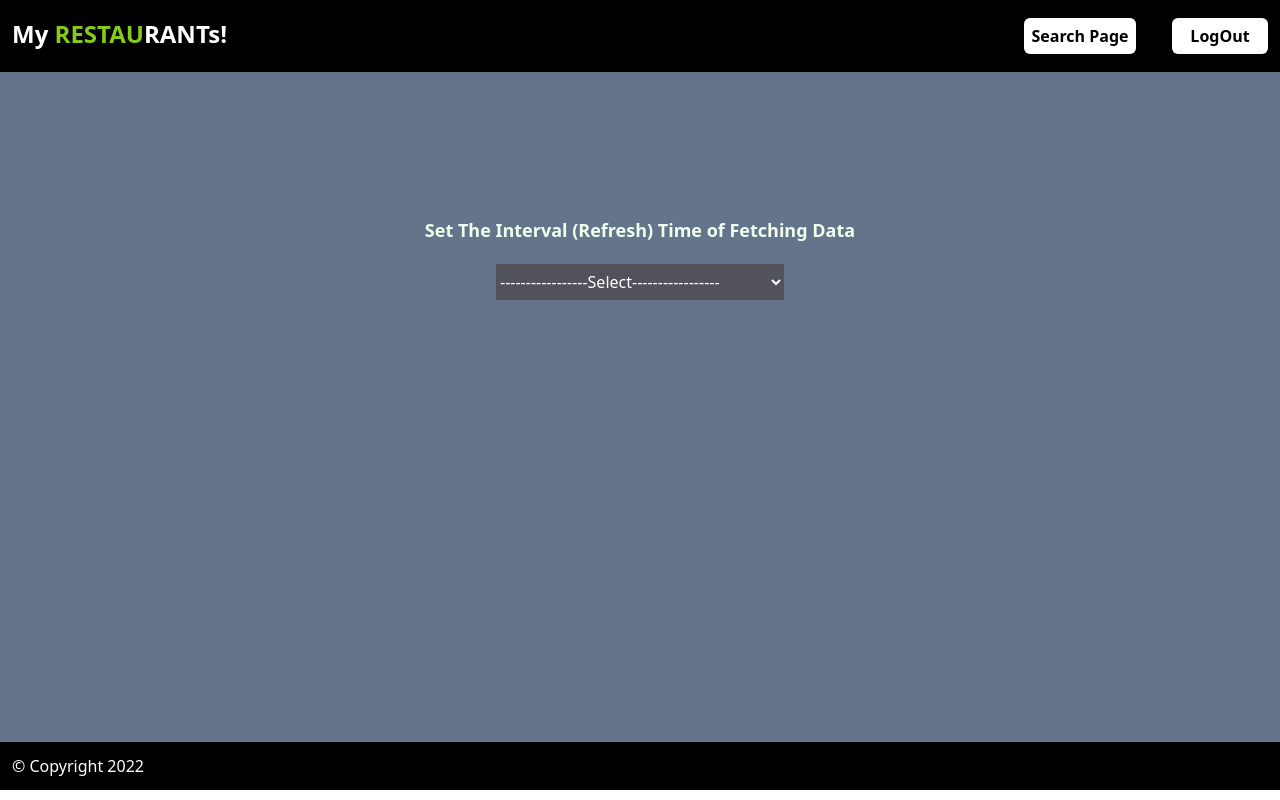
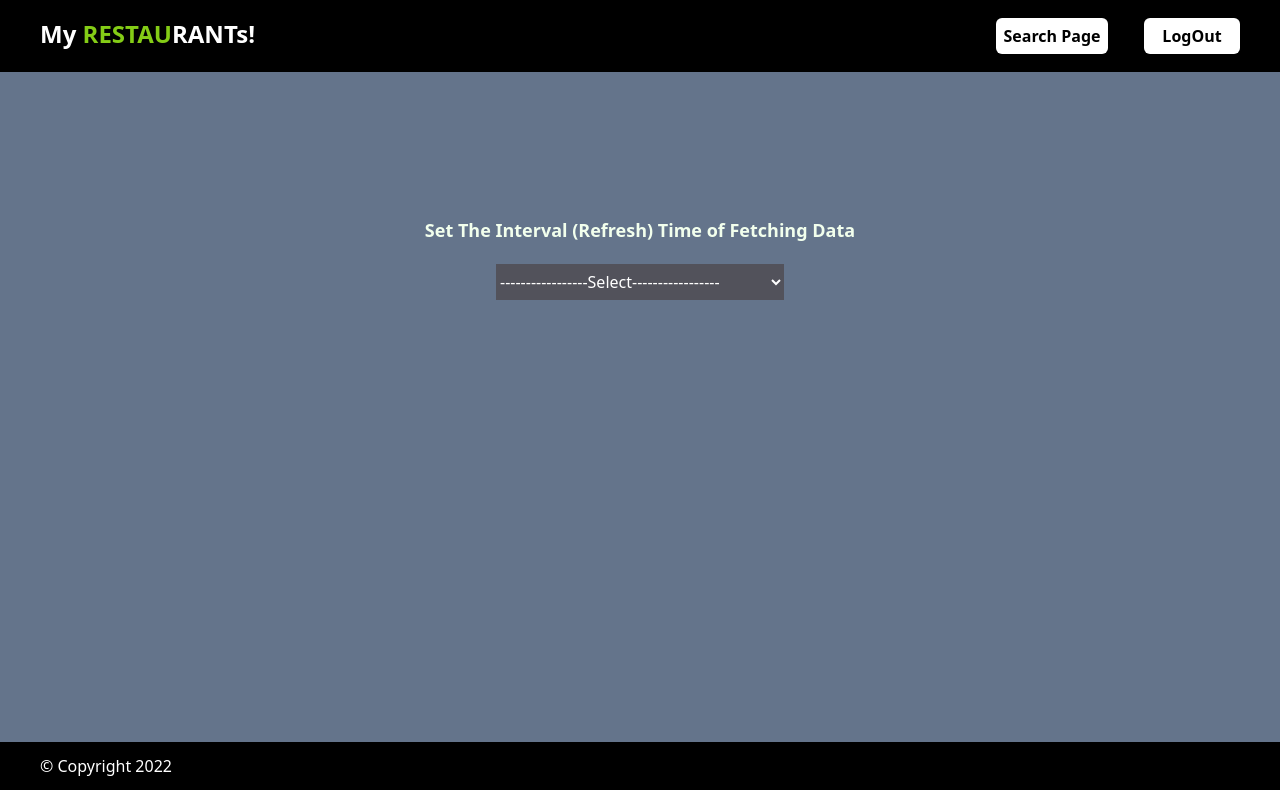
Before and after one commit to iViewlabs-internal/Restaurant-App, a React (Create React App) app: page /settings in a window 1280 px wide. Built offline with nearby package versions, Linux system fonts and the light colour scheme.

Commit message:
fixed container bug on navbar and setting page

```diff
--- a/src/app/components/footer/Footer.jsx
+++ b/src/app/components/footer/Footer.jsx
@@ -5,7 +5,7 @@ const Footer = () => {
   const year = date.getFullYear();
   return (
     <div className="h-12 bg-black">
-    <div className="text-white container">
+    <div className="text-white container mx-auto px-10">
       <p className="pt-3"> &#169; Copyright {year}</p>
     </div>
     </div>
--- a/src/app/components/home/Home.jsx
+++ b/src/app/components/home/Home.jsx
@@ -17,7 +17,7 @@ const Home = (props) => {
         className="bg-fixed bg-no-repeat bg-cover -z-50 flex flex-col justify-between h-screen"
         style={{ backgroundImage: `url(${fetchedUrl})`, opacity: "revert" }}
       >
-        <div className="flex justify-between  pb-4 container">
+        <div className="flex justify-between  pb-4 container mx-auto px-10">
           <div className="pt-5">
             <h2
               className="text-lime-500 lg:text-2xl md:text-xl font-bold"
--- a/src/app/components/navbar/Navbar.jsx
+++ b/src/app/components/navbar/Navbar.jsx
@@ -9,7 +9,7 @@ const Navbar = (props) => {
 
   return (
     <div className="h-[9vh] bg-black flex items-center">
-      <div className="flex flex-row justify-between container">
+      <div className="flex flex-row justify-between container mx-auto px-10 ">
         <div>
           <h2 className="text-lime-500 lg:text-2xl font-bold md:text-xl font-sans">
             <span className="text-white">My</span> RESTAU
@@ -18,7 +18,7 @@ const Navbar = (props) => {
         </div>
         <div className="flex">
           {window.location.href ===
-          "https://my-restaurant1.netlify.app/search" ? (
+          "http://localhost:3000/search" ? (
             <Link to="/settings">
               <button className="bg-white text-black font-bold h-9 w-24 mr-9 rounded-md hover:bg-green-500 hover:text-white">
                 Settings
--- a/src/app/view/Search.jsx
+++ b/src/app/view/Search.jsx
@@ -83,7 +83,7 @@ const Search = (props) => {
         {loading === true ? (
           <Loader />
         ) : (
-          <div className="grid 2xl:grid-cols-4 lg:grid-cols-3 md:grid-cols-2 sm:grid-cols-1  gap-y-4 gap-x-4 pt-10 pb-10 container">
+          <div className="grid 2xl:grid-cols-4 lg:grid-cols-3 md:grid-cols-2 sm:grid-cols-1  gap-y-4 gap-x-4 pt-10 pb-10 container mx-auto px-10">
             {apiData &&
               apiData
                 .filter((val) => {
```
